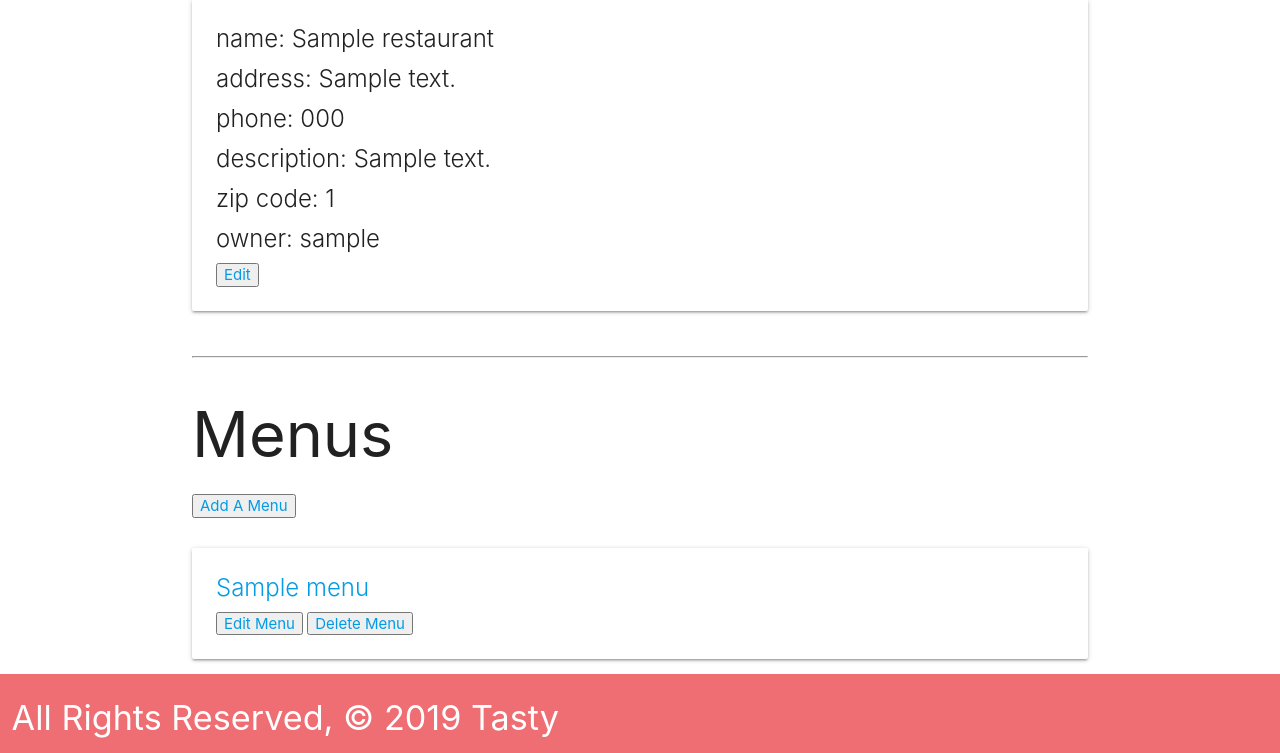
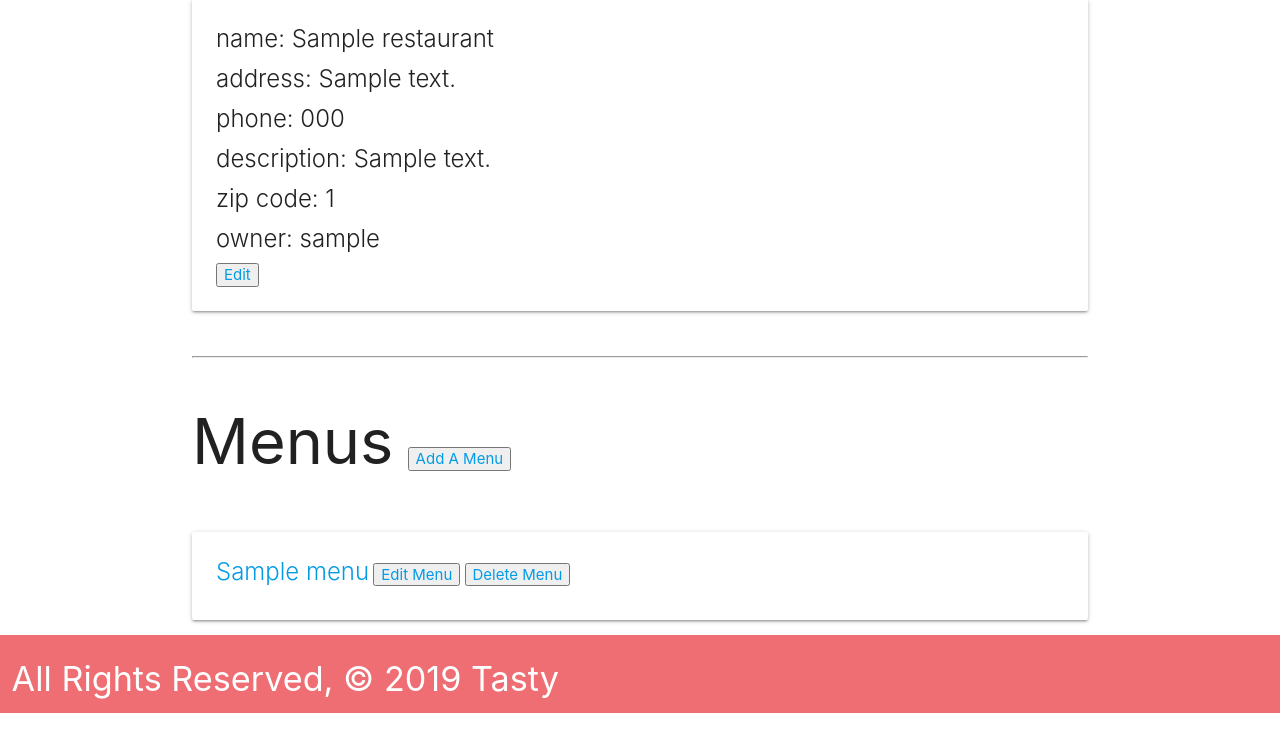
Before and after one commit to tvilla0000/Tasty, a Django app: page /restaurant/1/ in a window 1280 px wide. Shown: the part 201-954 px from the top of the page. After the commit the page ends 914 px from the top, so only its background shows below. Run offline with Django 3.2, Linux system fonts and the light colour scheme; a user stored in the database is signed in; tables that the repository leaves empty hold one stand-in row (values such as "Sample post").

Commit message:
Upgrade style to Menu Page and Restaurant Detail Page

```diff
--- a/main/templates/menu/menu_detail.html
+++ b/main/templates/menu/menu_detail.html
@@ -9,7 +9,8 @@
 
       <div class="card">
         <div class="card-content">
-          <span class="card-title"> {{ category.name }} </span>
+          <span class="card-title" style="display: inline-block"><h3>{{ category.name }}</h3></span>
+
           {% if user.is_authenticated %}
           <button><a href="{% url 'category_update' category.id menu.id %}">Edit Category</a></button>
           <button><a href="{% url 'category_delete' category.id menu.id %}">Delete Category</a></button>
--- a/main/templates/menu/menu_form.html
+++ b/main/templates/menu/menu_form.html
@@ -12,6 +12,6 @@
     <table>
       {{ form.as_table }}
     </table>
-    <input type="submit" value="Submit!" class="btn">
+    <input type="submit" value="Submit!" class="btn" style="margin: 20px 0">
   </form>
 {% endblock %}
--- a/main/templates/restaurant/restaurant_detail.html
+++ b/main/templates/restaurant/restaurant_detail.html
@@ -21,9 +21,9 @@
   <hr>
 
     <div class="card-content">
-      <h1>Menus</h1>
+      <span class="card-title" style="display: inline-block"><h1>Menus</h1></span>
       {% if user.is_authenticated %}
-      <button><a href="{% url 'menu_create' restaurant.id %}">Add A Menu</a></button>
+      <button style="margin: 0px 10px"><a href="{% url 'menu_create' restaurant.id %}">Add A Menu</a></button>
       {% endif %}
     </div><br>
 
@@ -31,7 +31,7 @@
     <a href="{% url 'menu_detail' menu.id %}">
       <div class="card">
         <div class="card-content">
-          <span class="card-title"> {{ menu.name }} </span>
+          <span class="card-title" style="display: inline-block"> {{ menu.name }} </span>
           {% if user.is_authenticated %}
           <button><a href="{% url 'menu_update' menu.id %}">Edit Menu</a></button>
           <button><a href="{% url 'menu_delete' menu.id %}">Delete Menu</a></button>
```
